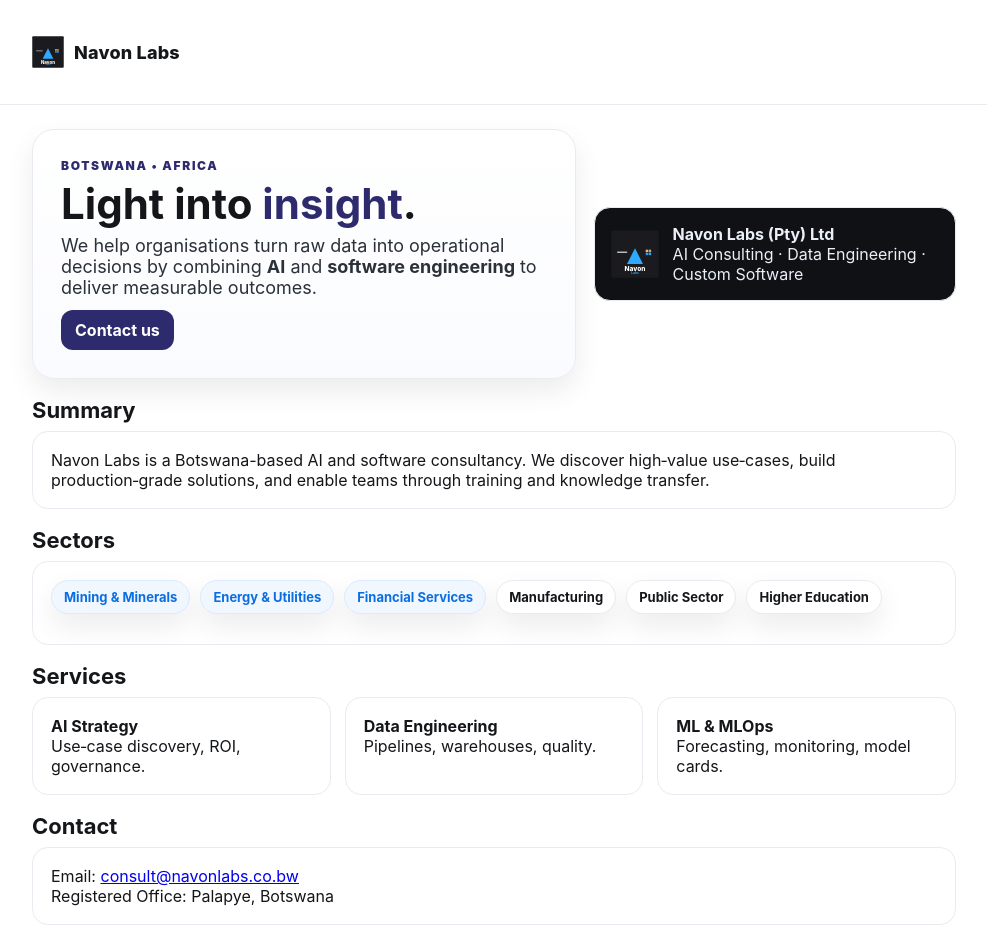
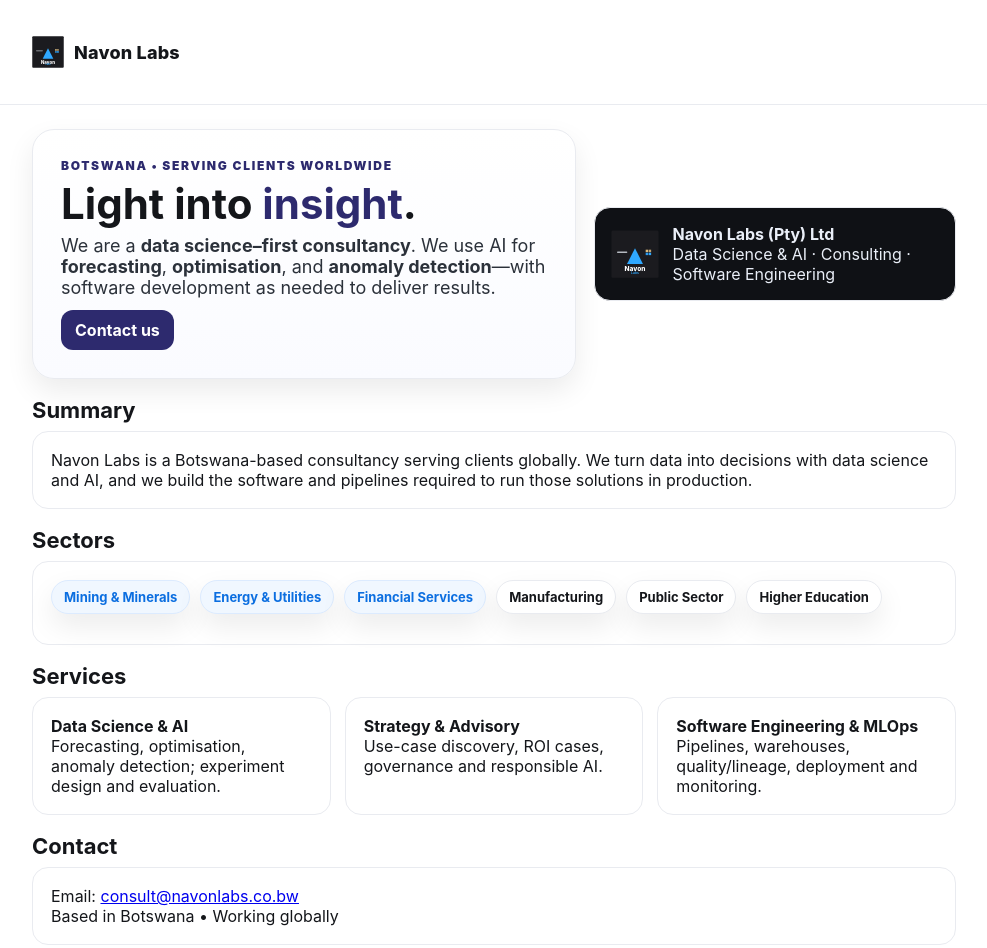
Before and after one commit to motsadi/navonlabs-site, a plain HTML site: page index.html in a window 1280 px wide. Shown: the top 948 px of the page, without its empty margins (146-1133 px from the left). Drawn offline with Linux system fonts and the light colour scheme; files whose address does not match are found by name.

Commit message:
Update index.html

```diff
--- a/index.html
+++ b/index.html
@@ -3,9 +3,9 @@
 <head>
 <meta charset="utf-8"/>
 <meta name="viewport" content="width=device-width, initial-scale=1"/>
-<title>Navon Labs (AI, Data & Software)</title>
+<title>Navon Labs (Data Science and AI Consultancy)</title>
 <link rel="icon" href="favicon.svg" type="image/svg+xml"/>
-<meta name="description" content="Navon Labs helps African enterprises turn data into operational decisions—combining AI and software engineering."/>
+<meta name="description" content="Navon Labs is a Botswana-based, globally serving data science and AI consultancy. We deliver forecasting, optimisation, and anomaly detection, supported by software engineering."/>
 <link rel="stylesheet" href="styles.css"/>
 </head>
 <body>
@@ -18,16 +18,20 @@
 <main class="container">
   <section class="hero">
     <div class="hero-card">
-      <div class="kicker">Botswana • Africa</div>
+      <div class="kicker">Botswana • Serving clients worldwide</div>
       <h1>Light into <span class="tag">insight</span>.</h1>
-      <p class="lead">We help organisations turn raw data into operational decisions by combining <strong>AI</strong> and <strong>software engineering</strong> to deliver measurable outcomes.</p>
+      <p class="lead">
+        We are a <strong>data science–first consultancy</strong>. We use AI for
+        <strong>forecasting</strong>, <strong>optimisation</strong>, and <strong>anomaly detection</strong>—with
+        software development as needed to deliver results.
+      </p>
       <a class="btn" href="mailto:hello@navonlabs.co.bw">Contact us</a>
     </div>
     <div class="logo-tile">
-      <img src="logo.svg" alt="Logo">
+      <img src="logo.svg" alt="Navon Labs logo mark">
       <div>
         <strong>Navon Labs (Pty) Ltd</strong><br>
-        AI Consulting · Data Engineering · Custom Software
+        Data Science &amp; AI · Consulting · Software Engineering
       </div>
     </div>
   </section>
@@ -35,7 +39,8 @@
   <section class="section" id="summary">
     <h2>Summary</h2>
     <div class="card">
-      Navon Labs is a Botswana-based AI and software consultancy. We discover high‑value use‑cases, build production‑grade solutions, and enable teams through training and knowledge transfer.
+      Navon Labs is a Botswana-based consultancy serving clients globally. We turn data into decisions with
+      data science and AI, and we build the software and pipelines required to run those solutions in production.
     </div>
   </section>
 
@@ -51,9 +56,7 @@
         <div class="pill optional">Public Sector</div>
         <div class="pill optional">Higher Education</div>
       </div>
-      <div id="more-sectors" style="margin-top:10px;display:none">
-        <!-- You can add more sectors here if needed -->
-      </div>
+      <div id="more-sectors" style="margin-top:10px;display:none"></div>
       <div style="margin-top:12px">
         <button id="toggle-sectors" class="btn" style="display:none">Show all sectors</button>
       </div>
@@ -63,9 +66,18 @@
   <section class="section" id="services">
     <h2>Services</h2>
     <div class="grid">
-      <div class="card"><strong>AI Strategy</strong><br><span class="muted">Use‑case discovery, ROI, governance.</span></div>
-      <div class="card"><strong>Data Engineering</strong><br><span class="muted">Pipelines, warehouses, quality.</span></div>
-      <div class="card"><strong>ML &amp; MLOps</strong><br><span class="muted">Forecasting, monitoring, model cards.</span></div>
+      <div class="card">
+        <strong>Data Science &amp; AI</strong><br>
+        <span class="muted">Forecasting, optimisation, anomaly detection; experiment design and evaluation.</span>
+      </div>
+      <div class="card">
+        <strong>Strategy &amp; Advisory</strong><br>
+        <span class="muted">Use-case discovery, ROI cases, governance and responsible AI.</span>
+      </div>
+      <div class="card">
+        <strong>Software Engineering &amp; MLOps</strong><br>
+        <span class="muted">Pipelines, warehouses, quality/lineage, deployment and monitoring.</span>
+      </div>
     </div>
   </section>
 
@@ -73,7 +85,7 @@
     <h2>Contact</h2>
     <div class="card">
       Email: <a href="mailto:consult@navonlabs.co.bw">consult@navonlabs.co.bw</a><br>
-      Registered Office: Palapye, Botswana
+      Based in Botswana • Working globally
     </div>
   </section>
 </main>
```
